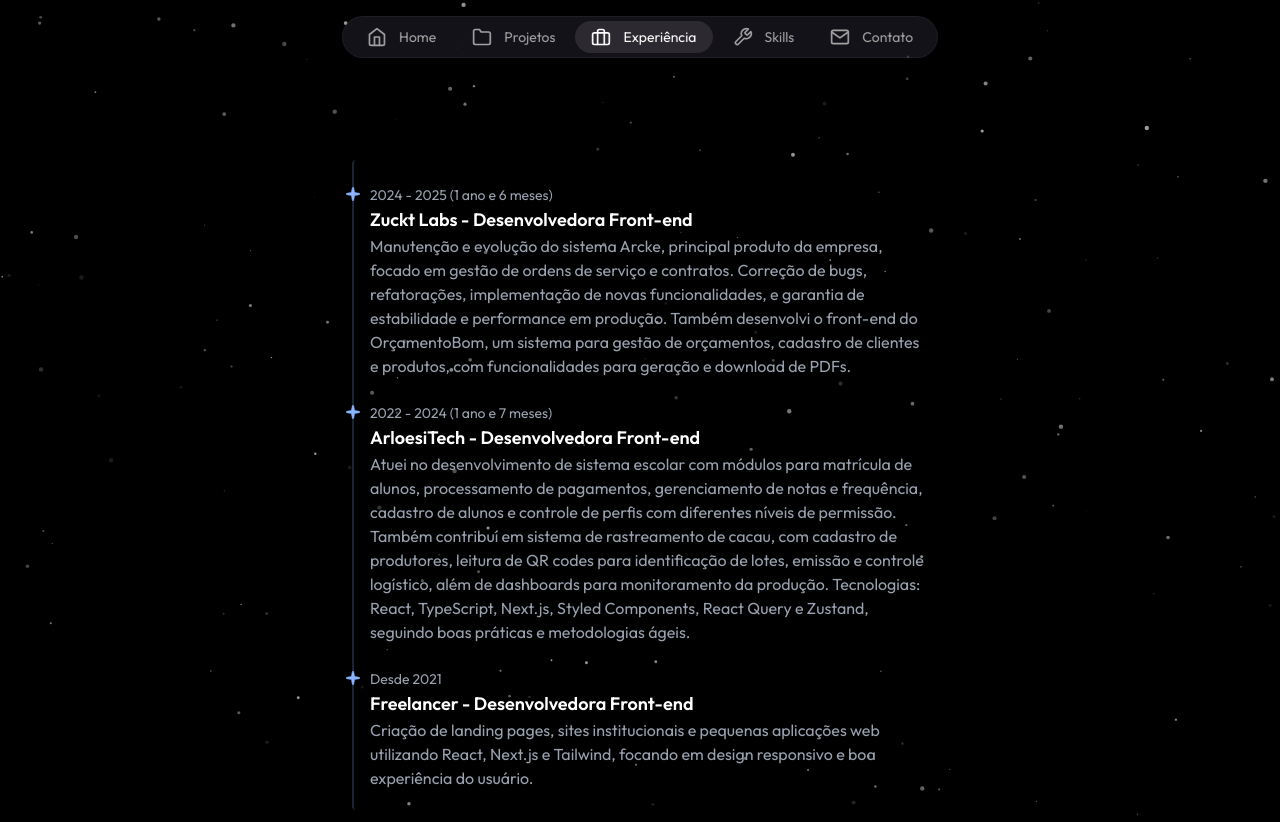
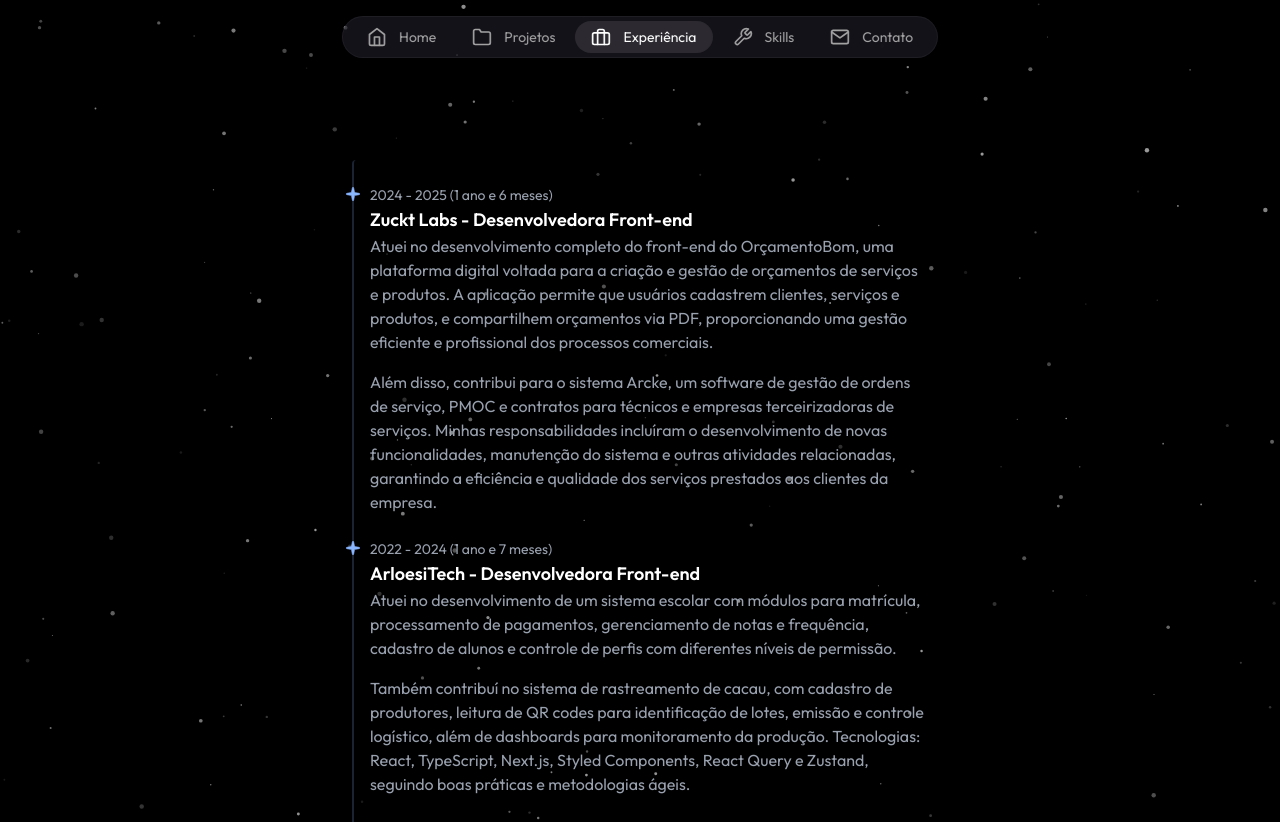
Before and after one commit to itsrasfa/portfolio-v3, a Next.js app: page /experience in a window 1280 px wide. Shown: the top 822 px of the page. Built offline with nearby package versions, Linux system fonts and the light colour scheme.

Commit message:
add favicon

```diff
--- a/src/app/layout.tsx
+++ b/src/app/layout.tsx
@@ -15,8 +15,11 @@
 });
 
 export const metadata: Metadata = {
-  title: 'Portfólio',
+  title: 'Rafaela - Frontend Developer ',
   description: 'Frontend Developer apaixonada por experiências digitais.',
+  icons: {
+    icon: '/icon.svg',
+  },
 };
 
 export default function RootLayout({
@@ -25,7 +28,10 @@
   children: React.ReactNode;
 }>) {
   return (
-    <html lang="pt-BR" className={`${outfit.variable} ${playfairDisplay.variable}`}>
+    <html
+      lang="pt-BR"
+      className={`${outfit.variable} ${playfairDisplay.variable}`}
+    >
       <body className="antialiased">{children}</body>
     </html>
   );
--- a/src/components/Experience.tsx
+++ b/src/components/Experience.tsx
@@ -1,20 +1,22 @@
 import { Sparkle } from 'lucide-react';
 import { Layout } from './Layout';
 
-const jobs = [
+const experiences = [
   {
     company: 'Zuckt Labs',
     role: 'Desenvolvedora Front-end',
     period: '2024 - 2025 (1 ano e 6 meses)',
-    summary:
-      'Manutenção e evolução do sistema Arcke, principal produto da empresa, focado em gestão de ordens de serviço e contratos. Correção de bugs, refatorações, implementação de novas funcionalidades, e garantia de estabilidade e performance em produção. Também desenvolvi o front-end do OrçamentoBom, um sistema para gestão de orçamentos, cadastro de clientes e produtos, com funcionalidades para geração e download de PDFs.',
+    summary: `Atuei no desenvolvimento completo do front-end do OrçamentoBom, uma plataforma digital voltada para a criação e gestão de orçamentos de serviços e produtos. A aplicação permite que usuários cadastrem clientes, serviços e produtos, e compartilhem orçamentos via PDF, proporcionando uma gestão eficiente e profissional dos processos comerciais.
+
+    Além disso, contribui para o sistema Arcke, um software de gestão de ordens de serviço, PMOC e contratos para técnicos e empresas terceirizadoras de serviços. Minhas responsabilidades incluíram o desenvolvimento de novas funcionalidades, manutenção do sistema e outras atividades relacionadas, garantindo a eficiência e qualidade dos serviços prestados aos clientes da empresa.`,
   },
   {
     company: 'ArloesiTech',
     role: 'Desenvolvedora Front-end',
     period: '2022 - 2024 (1 ano e 7 meses)',
-    summary:
-      'Atuei no desenvolvimento de sistema escolar com módulos para matrícula de alunos, processamento de pagamentos, gerenciamento de notas e frequência, cadastro de alunos e controle de perfis com diferentes níveis de permissão. Também contribuí em sistema de rastreamento de cacau, com cadastro de produtores, leitura de QR codes para identificação de lotes, emissão e controle logístico, além de dashboards para monitoramento da produção. Tecnologias: React, TypeScript, Next.js, Styled Components, React Query e Zustand, seguindo boas práticas e metodologias ágeis.',
+    summary: `Atuei no desenvolvimento de um sistema escolar com módulos para matrícula, processamento de pagamentos, gerenciamento de notas e frequência, cadastro de alunos e controle de perfis com diferentes níveis de permissão.
+
+      Também contribuí no sistema de rastreamento de cacau, com cadastro de produtores, leitura de QR codes para identificação de lotes, emissão e controle logístico, além de dashboards para monitoramento da produção. Tecnologias: React, TypeScript, Next.js, Styled Components, React Query e Zustand, seguindo boas práticas e metodologias ágeis.`,
   },
   {
     company: 'Freelancer',
@@ -31,7 +33,7 @@
       <Layout>
         <section className="relative z-10 mx-auto max-w-7xl px-6 pb-24 pt-20 md:pt-40 flex justify-center">
           <ol className="relative border-s-2 rounded border-[#8ab6ff]/20 w-full max-w-xl">
-            {jobs.map((job, i) => (
+            {experiences.map((job, i) => (
               <li key={i} className="my-5 ms-4">
                 <Sparkle
                   size={16}
@@ -46,9 +48,17 @@
                 <h3 className="text-lg font-semibold text-white">
                   {job.company} - {job.role}
                 </h3>
-                <p className="mb-4 text-base font-normal text-gray-400">
-                  {job.summary}
-                </p>
+                {job.summary
+                  .split('\n')
+                  .filter(Boolean)
+                  .map((paragraph, idx) => (
+                    <p
+                      key={idx}
+                      className="mb-4 text-base font-normal text-gray-400"
+                    >
+                      {paragraph.trim()}
+                    </p>
+                  ))}
               </li>
             ))}
           </ol>
--- a/src/components/HeroSection.tsx
+++ b/src/components/HeroSection.tsx
@@ -6,10 +6,7 @@
     <div className="relative h-screen w-full overflow-hidden bg-black">
       <Layout>
         <div className="absolute bottom-0 left-1/2 z-10 h-full w-full -translate-x-1/2 transform overflow-hidden">
-          <div
-            className="absolute max-sm:bottom-[300px] bottom-[120px] left-1/2 h-[100px] w-[700px] max-sm:w-[300px] max-sm:h-[60px] -translate-x-1/2 transform overflow-hidden bg-[radial-gradient(50%_50%_at_50%_50%,#5506ba_0%,rgba(10,10,10,0)_100%)] blur-[60px] max-sm:blur-[30px]"
-            style={{ transform: 'translateX(60px)' }}
-          />
+          <div className="absolute max-sm:bottom-[300px] bottom-[120px] left-1/2 h-[100px] w-[700px] max-sm:w-[300px] max-sm:h-[60px] -translate-x-1/2 transform overflow-hidden bg-[radial-gradient(50%_50%_at_50%_50%,#5506ba_0%,rgba(10,10,10,0)_100%)] blur-[60px] max-sm:blur-[30px]" />
 
           <div className="absolute max-sm:bottom-[240px] bottom-[180px] left-[15%] h-[140px] w-[500px] max-sm:w-[200px] max-sm:h-[60px] bg-[radial-gradient(50%_50%_at_50%_50%,#296dff_0%,rgba(0,0,0,0)_100%)] blur-[80px] max-sm:blur-[30px] opacity-70" />
 
```
Also changed, not shown: public/img/icon.svg (added).
